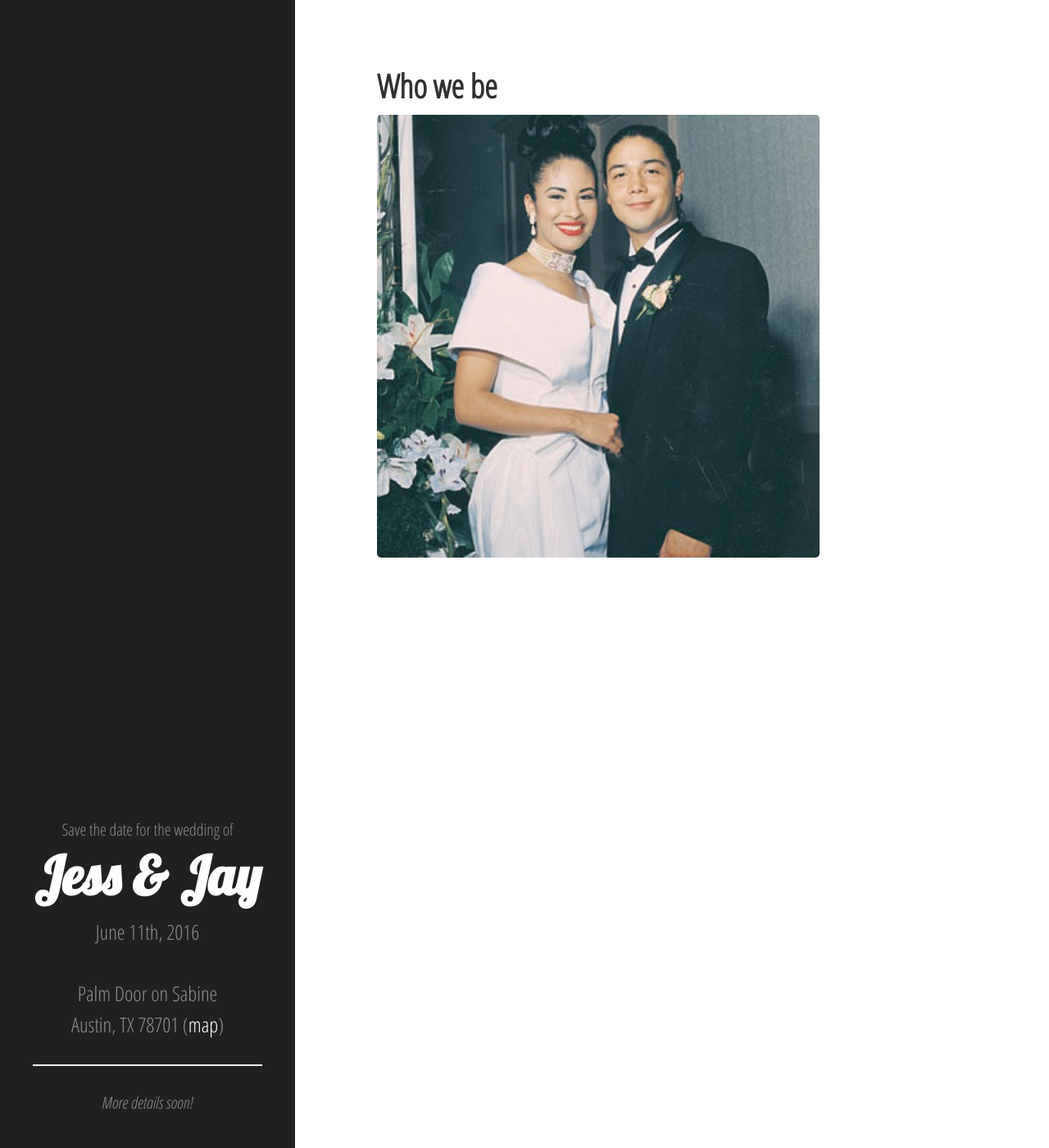
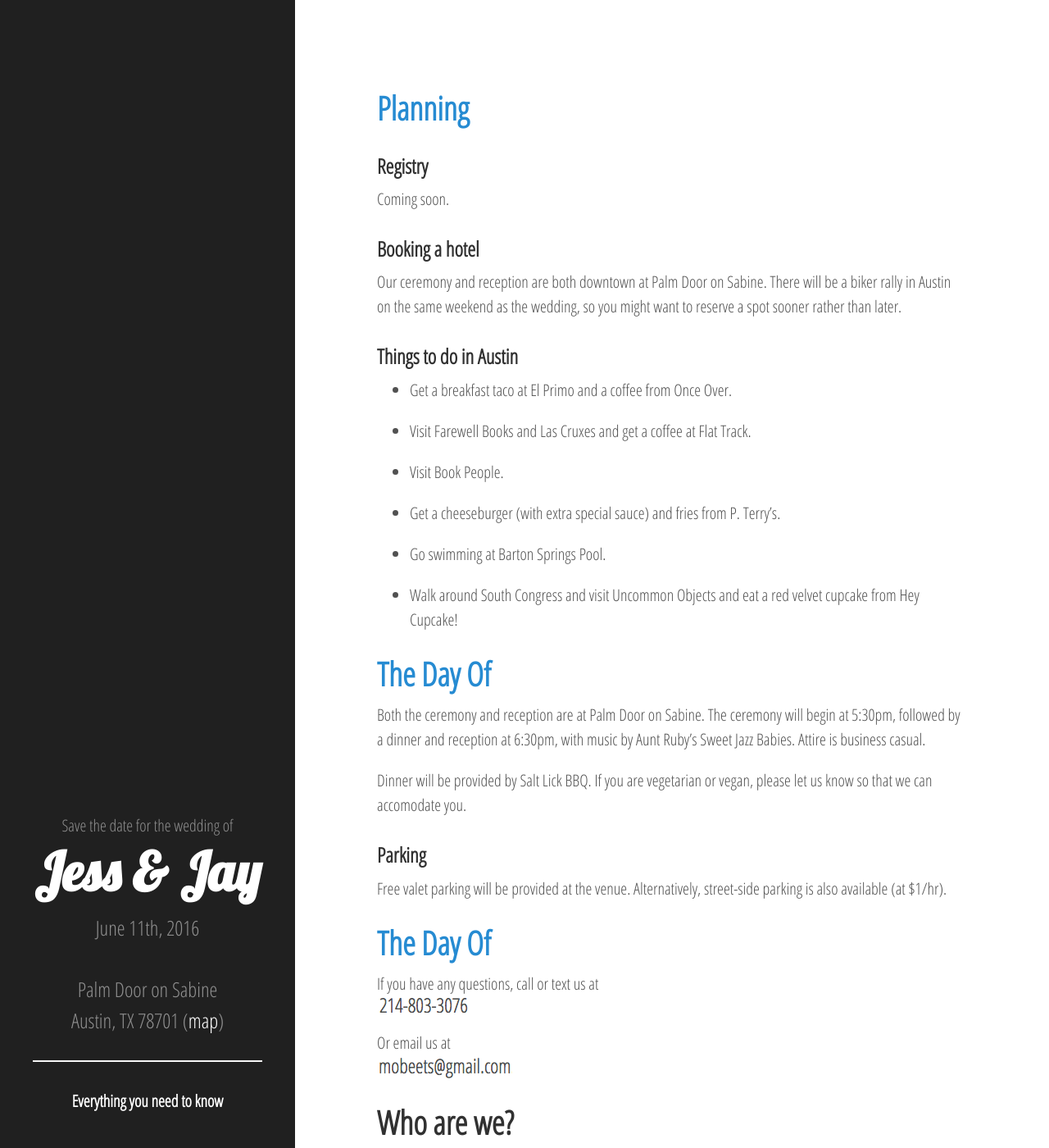
Before and after one commit to JessAndJay/JessAndJay.github.io, a Jekyll site: the page built from about.md, in a window 1280 px wide and 1400 px high. Shown: the whole window at 82% size. Built offline with Jekyll 4.4.1, drawn with Linux system fonts in a browser that asks for light colours; Markdown is read by kramdown in place of the engine named in the settings.

Commit message:
info updates

```diff
--- a/_config.yml
+++ b/_config.yml
@@ -9,7 +9,7 @@ relative_permalinks: true
 # Setup
 title:            "Jess & Jay"
 tagline:          'Jess & Jay'
-description:      'June 11th, 2016<br><br>Palm Door on Sabine<br>Austin, TX 78701 (<a href="https://goo.gl/maps/kUREv422jtS2">map</a>)<hr><i>More details soon!</i>'
+description:      'June 11th, 2016<br><br>Palm Door on Sabine<br>Austin, TX 78701 (<a href="https://goo.gl/maps/kUREv422jtS2">map</a>)<hr>'
 url:              http://jessandjay.info
 baseurl:          /
 
--- a/_includes/head.html
+++ b/_includes/head.html
@@ -18,6 +18,7 @@
   <link rel="stylesheet" href="{{ site.baseurl }}public/css/poole.css">
   <link rel="stylesheet" href="{{ site.baseurl }}public/css/syntax.css">
   <link rel="stylesheet" href="{{ site.baseurl }}public/css/hyde.css">
+  <link rel="stylesheet" href="{{ site.baseurl }}assets/css/custom.css">
   <link rel="stylesheet" href="http://fonts.googleapis.com/css?family=PT+Sans:400,400italic,700|Abril+Fatface|Open+Sans+Condensed:300,300italic|Lobster">
   <link href='http://fonts.googleapis.com/css?family=Open+Sans+Condensed:300,300italic' rel='stylesheet' type='text/css'>
 
--- a/_includes/sidebar.html
+++ b/_includes/sidebar.html
@@ -3,10 +3,9 @@
     <div class="sidebar-about">
       Save the date for the wedding of
       <h1>
-        <!--<a href="{{ site.baseurl }}">
+        <a href="{{ site.baseurl }}" class="main-title">
           {{ site.title }}
-        </a>-->
-          {{ site.title }}
+        </a>
       </h1>
       <p class="lead">{{ site.description }}</p>
     </div>
@@ -19,14 +18,14 @@
         `layout: page` in the front-matter. See readme for usage.
       {% endcomment %}
 
-      <!--{% assign pages_list = site.pages %}
+      {% assign pages_list = site.pages %}
       {% for node in pages_list %}
         {% if node.title != null %}
           {% if node.layout == "page" %}
             <a class="sidebar-nav-item{% if page.url == node.url %} active{% endif %}" href="{{ node.url }}">{{ node.title }}</a>
           {% endif %}
         {% endif %}
-      {% endfor %}-->
+      {% endfor %}
 
     </nav>
 
--- a/_layouts/page.html
+++ b/_layouts/page.html
@@ -3,6 +3,6 @@ layout: default
 ---
 
 <div class="page">
-  <h1 class="page-title">{{ page.title }}</h1>
+  <!--<h1 class="page-title">{{ page.title }}</h1>-->
   {{ content }}
 </div>
--- a/about.md
+++ b/about.md
@@ -1,6 +1,50 @@
 ---
 layout: page
-title: Who we be
+title: Everything you need to know
 ---
 
+# <a name="planning">Planning</a>
+
+### Registry
+
+Coming soon.
+
+### Booking a hotel
+
+Our ceremony and reception are both downtown at Palm Door on Sabine. There will be a biker rally in Austin on the same weekend as the wedding, so you might want to reserve a spot sooner rather than later.
+
+### Things to do in Austin
+
+
+* Get a breakfast taco at El Primo and a coffee from Once Over.
+
+* Visit Farewell Books and Las Cruxes and get a coffee at Flat Track.
+
+* Visit Book People.
+
+* Get a cheeseburger (with extra special sauce) and fries from P. Terry's.
+
+* Go swimming at Barton Springs Pool.
+
+* Walk around South Congress and visit Uncommon Objects and eat a red velvet cupcake from Hey Cupcake!
+
+
+# <a name="thedayof">The Day Of</a>
+
+Both the ceremony and reception are at Palm Door on Sabine. The ceremony will begin at 5:30pm, followed by a dinner and reception at 6:30pm, with music by Aunt Ruby's Sweet Jazz Babies. Attire is business casual.
+
+Dinner will be provided by Salt Lick BBQ. If you are vegetarian or vegan, please let us know so that we can accomodate you.
+
+### Parking
+
+Free valet parking will be provided at the venue. Alternatively, street-side parking is also available (at $1/hr).
+
+# <a name="thedayof">The Day Of</a>
+
+If you have any questions, call or text us at ![phone](/assets/images/phone.png) Or email us at ![email](/assets/images/email.png)
+
+# Who are we?
+
+This is us:
+
 ![placeholder](/assets/images/us.png "Us getting married")
--- /dev/null
+++ b/assets/css/custom.css
@@ -0,0 +1,10 @@
+img[alt="phone"] {
+    height: 22px;
+    /*display: inline-block;*/
+    /*margin: 0px;*/
+}
+img[alt="email"] {
+    height: 30px;
+    /*display: inline-block;*/
+    /*margin: 0px;*/
+}
--- a/assets/js/nyan.js
+++ b/assets/js/nyan.js
@@ -53,7 +53,7 @@ function onFrame(event) {
         frames = 0;
         if( whap.visible ){
             whap.visible = false;
-            score = score + 1;
+            score = 2;
             handImg.source = 'hand';
             handImg.scale(0.9);
             txt.content = "Score: " + score;
```
Also changed, not shown: rsvp.html (added, +31 -0 lines), assets/images/IMG_6032.JPG (added), assets/images/IMG_6033.JPG (added), assets/images/email.png (added), assets/images/phone.png (added).
